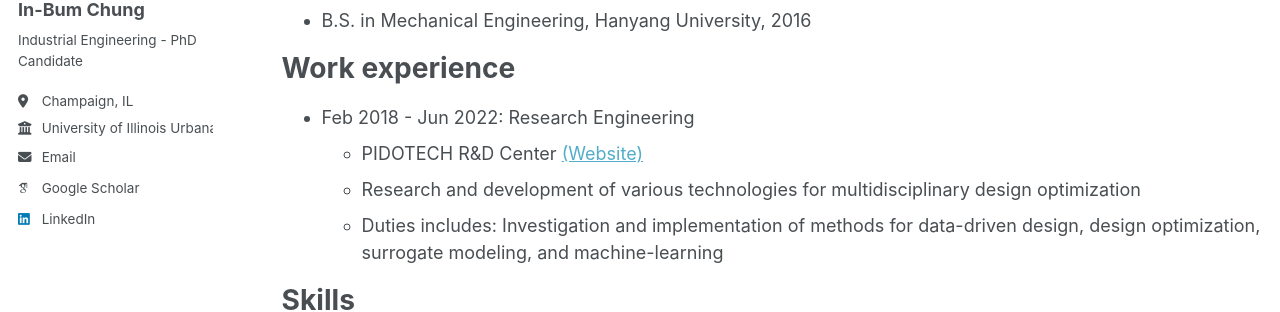
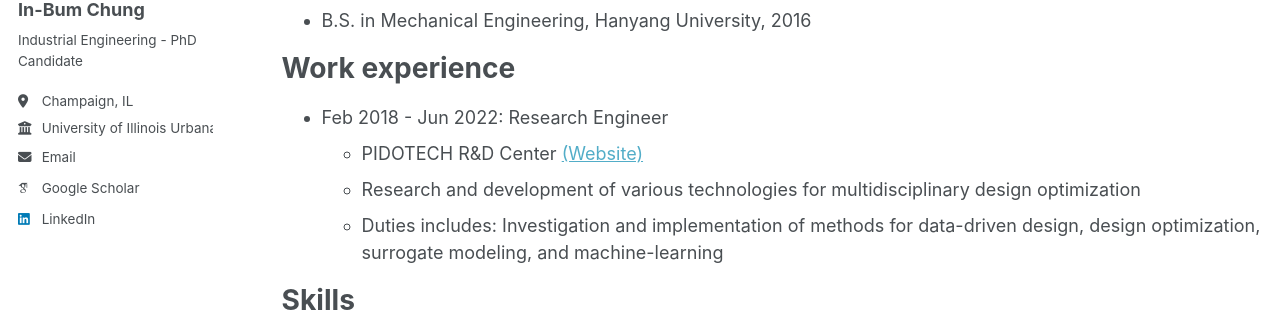
Before and after one commit to IBChung/IBChung.github.io, a Jekyll site: the page built from _pages/cv.md, in a window 1280 px wide and 900 px high. Shown: the part 312-624 px from the top of the window. Built offline with Jekyll 4.4.1, drawn with Linux system fonts in a browser that asks for light colours; some web fonts are replaced; a script that is not in the unit is left out.

Commit message:
Update cv.md

```diff
--- a/_pages/cv.md
+++ b/_pages/cv.md
@@ -18,7 +18,7 @@ Education
 
 Work experience
 ======
-* Feb 2018 - Jun 2022: Research Engineering
+* Feb 2018 - Jun 2022: Research Engineer
   * PIDOTECH R&D Center [(Website)](https://www.pidotech.com/eng/)
   * Research and development of various technologies for multidisciplinary design optimization
   * Duties includes: Investigation and implementation of methods for data-driven design, design optimization, surrogate modeling, and machine-learning
```
